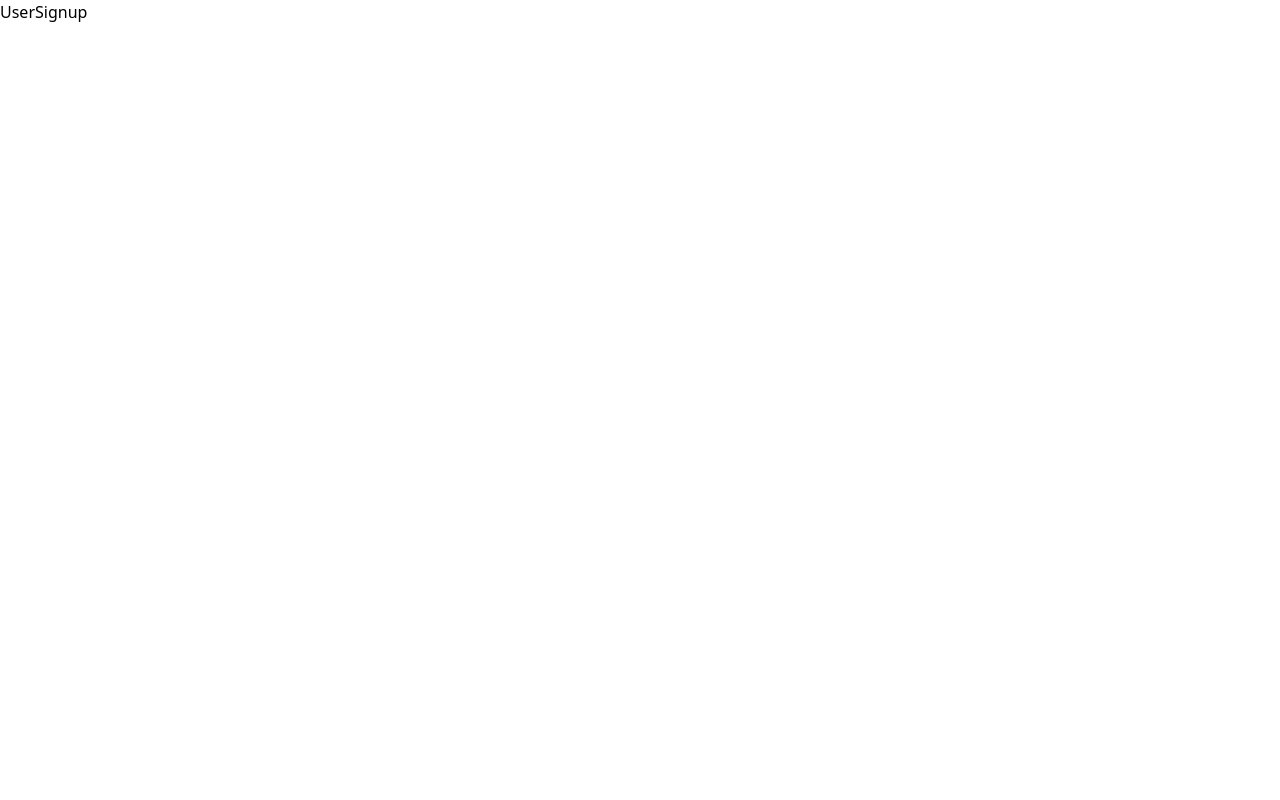
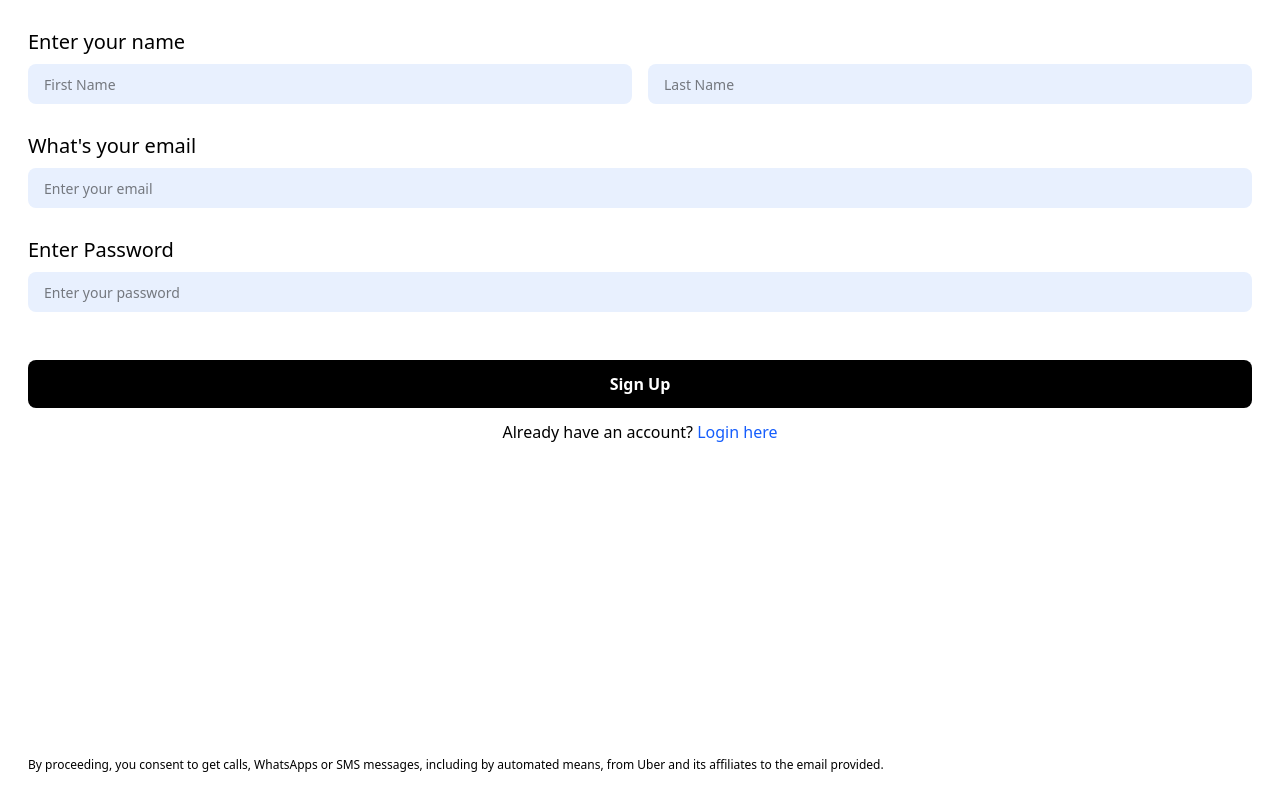
Before and after one commit to Ninad-arakh/Uber, a React (Vite) app in the folder Frontend/: page /user-signup in a window 1280 px wide. Built offline with nearby package versions, Linux system fonts and the light colour scheme.

Commit message:
create user login and user signup pages

```diff
--- a/Frontend/src/main.jsx
+++ b/Frontend/src/main.jsx
@@ -3,10 +3,12 @@ import { createRoot } from "react-dom/client";
 import "./index.css";
 import App from "./App.jsx";
 import { BrowserRouter } from "react-router-dom";
+import Header from "./pages/Header.jsx";
 
 createRoot(document.getElementById("root")).render(
   <StrictMode>
     <BrowserRouter>
+    {/* <Header /> */}
       <App />
     </BrowserRouter>
   </StrictMode>
--- /dev/null
+++ b/Frontend/src/pages/Header.jsx
@@ -0,0 +1,12 @@
+import React from 'react'
+import UberBg from '../assets/Uber.png'
+
+const Header = () => {
+  return (
+    <div className='fixed mt-2 mb-2'>
+        <img className="w-16 ml-8" alt='Uber logo' src="https://upload.wikimedia.org/wikipedia/commons/c/cc/Uber_logo_2018.png" />
+    </div>
+  )
+}
+
+export default Header
--- a/Frontend/src/pages/Home.jsx
+++ b/Frontend/src/pages/Home.jsx
@@ -1,14 +1,18 @@
 import React from 'react'
+import UberBg from '../assets/Uber.png'
+import { Link } from 'react-router-dom'
 
 const Home = () => {
   return (
     <div>
-        <div className="h-screen w-full bg-red-400">
-            <div className="">
-                <h2 className='text-3xl font-bold text-center'>Welcome to Uber</h2>
-                <button className="">
+        <div style={{ backgroundImage: `url(${UberBg})` }}
+        className="bg-cover bg-center h-screen pt-5 w-full bg-red-400 flex justify-between flex-col">
+            <img className="w-16 ml-8" alt='Uber logo' src="https://upload.wikimedia.org/wikipedia/commons/c/cc/Uber_logo_2018.png" />
+            <div className="bg-white py-5 px-4 pb-8">
+                <h2 className='text-3xl font-bold '>Welcome to Uber</h2>
+                <Link to="/user-login" className="w-full flex justify-center bg-black text-white py-3 px-5 mt-5 rounded-lg">
                     Get Started
-                </button>
+                </Link>
             </div>
         </div>
     </div>
--- a/Frontend/src/pages/UserLogin.jsx
+++ b/Frontend/src/pages/UserLogin.jsx
@@ -1,9 +1,55 @@
-import React from 'react'
+import React, { useState } from "react";
+import { Link } from "react-router-dom";
 
 const UserLogin = () => {
+  const [email, setEmail] = useState("");
+  const [password, setPassword] = useState("");
+
+  const handleSubmit = async (e) => {
+    e.preventDefault();
+
+    setEmail("");
+    setPassword("");
+  }
+
   return (
-    <div>UserLogin</div>
-  )
-}
+    <div className="p-7 flex h-screen flex-col justify-between">
+      <div>
+        <form onSubmit={handleSubmit} >
+          <h3 className="text-xl mb-2">What's your email</h3>
+          <input
+          value={email}
+            onChange={(e) => setEmail(e.target.value)}
+            type="email"
+            placeholder="Enter your email"
+            required
+            className="bg-[#e8f0fe]  mb-7 rounded-lg px-4 py-2 w-full placeholder:text-sm"
+          />
+          <h3 className="text-xl mb-2">Enter Password</h3>
+          <input
+            value={password}
+            onChange={(e) => setPassword(e.target.value)}
+            type="password"
+            placeholder="Enter your password"
+            required
+            className="bg-[#e8f0fe] rounded-lg mb-7 px-4 py-2 w-full placeholder:text-sm"
+          />
+          <button
+            type="submit"
+            className="bg-black text-white py-3 px-5 mt-5 mb-3 font-semibold rounded-lg w-full"
+          >
+            Login
+          </button>
+        </form>
+        <p className="text-center">New here? <Link to="/user-signup" className="text-blue-600">Create new Account</Link></p>
+      </div>
+      <div>
+        <Link to="/captain-login" className="bg-blue-500 text-white text-center mb-7 font-semibold py-3 px-5 mt-5 rounded-lg w-full flex justify-center">
+          Login as Captain
+        </Link>
+      </div>
+    </div>
+  );
+};
 
-export default UserLogin
+export default UserLogin;
--- a/Frontend/src/pages/UserSignup.jsx
+++ b/Frontend/src/pages/UserSignup.jsx
@@ -1,9 +1,82 @@
-import React from 'react'
+import React, { useState } from "react";
+import { Link } from "react-router-dom";
 
 const UserSignup = () => {
+  const [firstName, setFirstName] = useState("");
+  const [lastName, setLastName] = useState("");
+  const [email, setEmail] = useState("");
+  const [password, setPassword] = useState("");
+
+  const handleSubmit = async (e) => {
+    e.preventDefault();
+
+
+    setFirstName("");
+    setLastName("");
+    setEmail("");
+    setPassword("");
+  };
+
   return (
-    <div>UserSignup</div>
-  )
-}
+    <div className="p-7 flex h-screen flex-col justify-between">
+      <div>
+        <form onSubmit={handleSubmit}>
+          <h3 className="text-xl font-medium mb-2">Enter your name</h3>
+          <div className="flex gap-4 mb-7">
+            <input
+              value={firstName}
+              onChange={(e) => setFirstName(e.target.value)}
+              type="text"
+              placeholder="First Name"
+              required
+              className="bg-[#e8f0fe] rounded-lg px-4 py-2 w-full placeholder:text-sm"
+            />
+            <input
+              value={lastName}
+              onChange={(e) => setLastName(e.target.value)}
+              type="text"
+              placeholder="Last Name"
+              required
+              className="bg-[#e8f0fe] rounded-lg px-4 py-2 w-full placeholder:text-sm"
+            />
+          </div>
+          <h3 className="text-xl font-medium mb-2">What's your email</h3>
+          <input
+            value={email}
+            onChange={(e) => setEmail(e.target.value)}
+            type="email"
+            placeholder="Enter your email"
+            required
+            className="bg-[#e8f0fe]  mb-7 rounded-lg px-4 py-2 w-full placeholder:text-sm"
+          />
+          <h3 className="text-xl font-medium mb-2">Enter Password</h3>
+          <input
+            value={password}
+            onChange={(e) => setPassword(e.target.value)}
+            type="password"
+            placeholder="Enter your password"
+            required
+            className="bg-[#e8f0fe] rounded-lg mb-7 px-4 py-2 w-full placeholder:text-sm"
+          />
+          <button
+            type="submit"
+            className="bg-black text-white py-3 px-5 mt-5 mb-3 font-semibold rounded-lg w-full"
+          >
+            Sign Up
+          </button>
+        </form>
+        <p className="text-center">
+          Already have an account?{" "}
+          <Link to="/user-login" className="text-blue-600">
+            Login here
+          </Link>
+        </p>
+      </div>
+      <div>
+        <p className="text-xs leading-tight">By proceeding, you consent to get calls, WhatsApps or SMS messages, including by automated means, from Uber and its affiliates to the email provided.</p>
+      </div>
+    </div>
+  );
+};
 
-export default UserSignup
+export default UserSignup;
```
Also changed, not shown: Frontend/src/assets/Uber.png (added).
